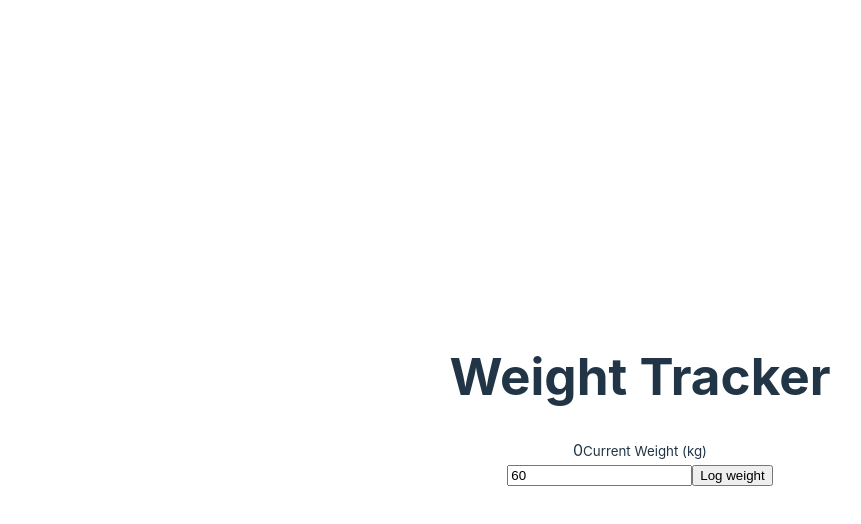
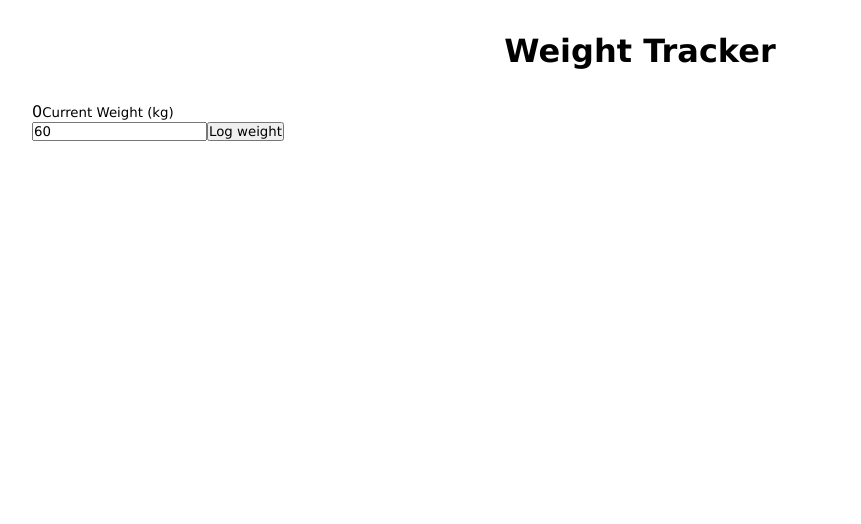
Before and after one commit to Blergborg/vue-weight, a Vue app: page / in a window 1280 px wide. Shown: the top 524 px of the page, without its empty margins (0-861 px from the left). Built offline with nearby package versions, Linux system fonts and the light colour scheme.

Commit message:
Begin styling.

```diff
--- a/src/App.vue
+++ b/src/App.vue
@@ -123,5 +123,30 @@ watch(weights, newWeights => {
 </template>
 
 <style scoped>
+  * {
+    margin: 0;
+    padding: 0;
+    box-sizing: border-box;
+    font-family: Verdana, Geneva, Tahoma, sans-serif;
+  }
 
+  body {
+    background-color: #eee;
+  }
+
+  main {
+    padding: 1.5rem;
+  }
+
+  h1 {
+    font-size: 2em;
+    text-align: center;
+    margin-bottom: 2rem;
+  }
+
+  h2 {
+    margin-bottom: 1rem;
+    color: #888;
+    font-weight: 400;
+  }
 </style>
--- a/src/main.ts
+++ b/src/main.ts
@@ -1,5 +1,5 @@
 import { createApp } from 'vue'
-import './style.css'
+// import './style.css'
 import App from './App.vue'
 
 createApp(App).mount('#app')
```
